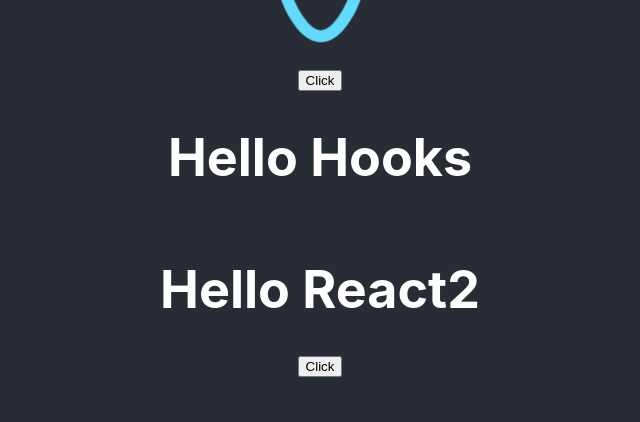
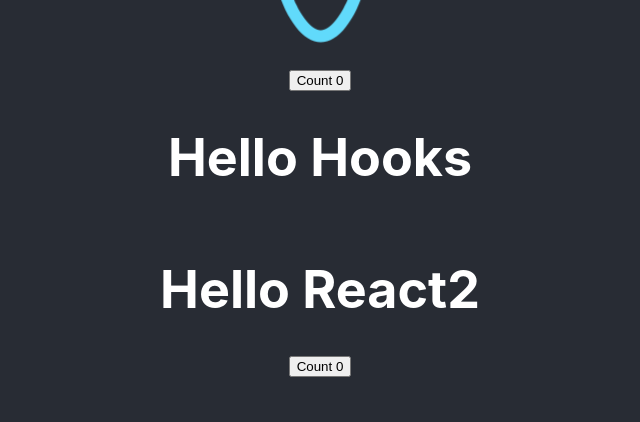
Before and after one commit to nazeudon/React-Hooks_Django_Basic, a React (Create React App) app: page / in a window 1280 px wide. Shown: the part 250-672 px from the top of the page, without its empty margins (320-960 px from the left). Built offline with nearby package versions, Linux system fonts and the light colour scheme.

Commit message:
useState

```diff
--- a/src/components/Basic1.js
+++ b/src/components/Basic1.js
@@ -1,12 +1,10 @@
-import React from "react";
+import React, { useState } from "react";
 
 const Basic1 = (props) => {
-  const clickHandler = () => {
-    console.log("clicked!!");
-  };
+  const [count, setCount] = useState(0);
   return (
     <>
-      <button onClick={clickHandler}>Click</button>
+      <button onClick={() => setCount(count + 1)}>Count {count}</button>
       <h1>Hello {props.name}</h1>
       <h1>Hello React2</h1>
     </>
```
